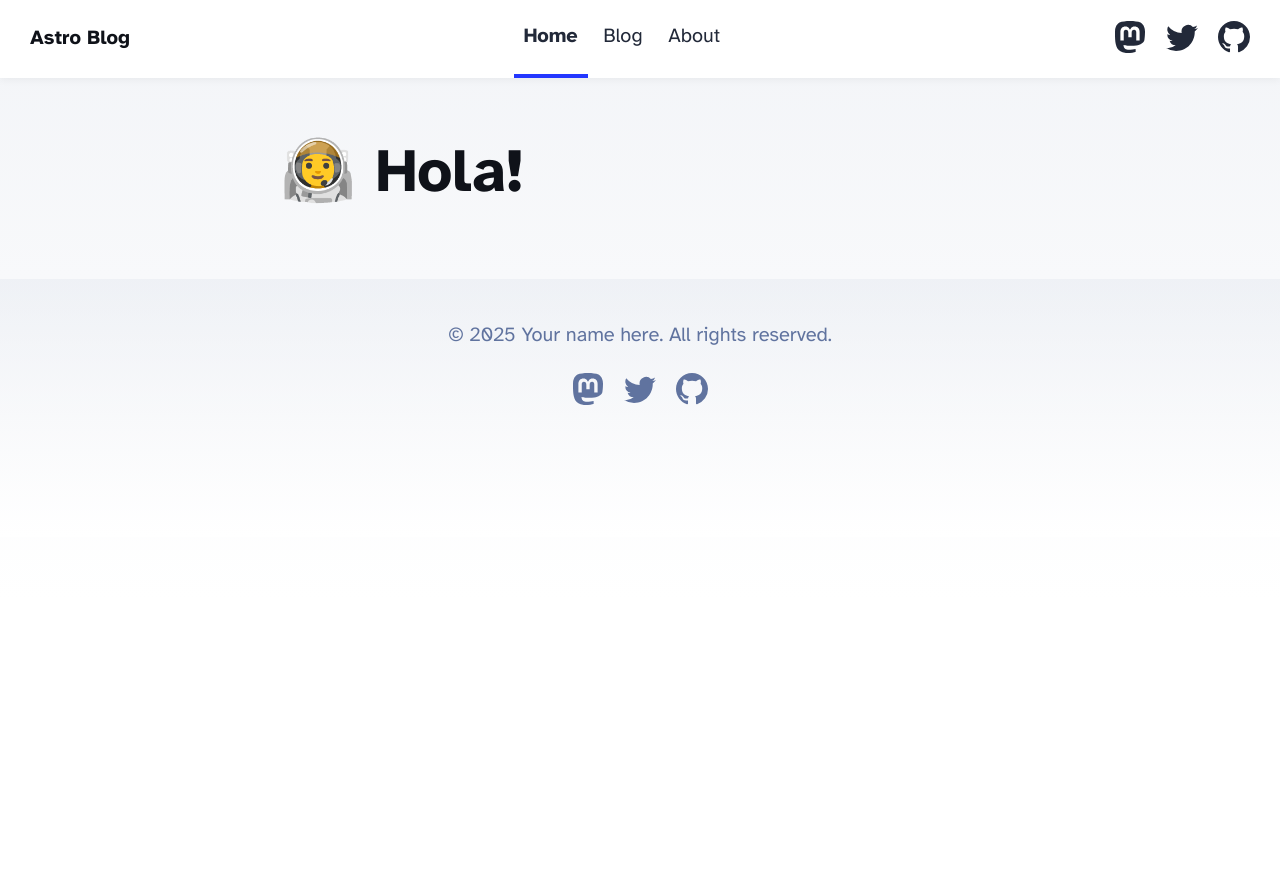
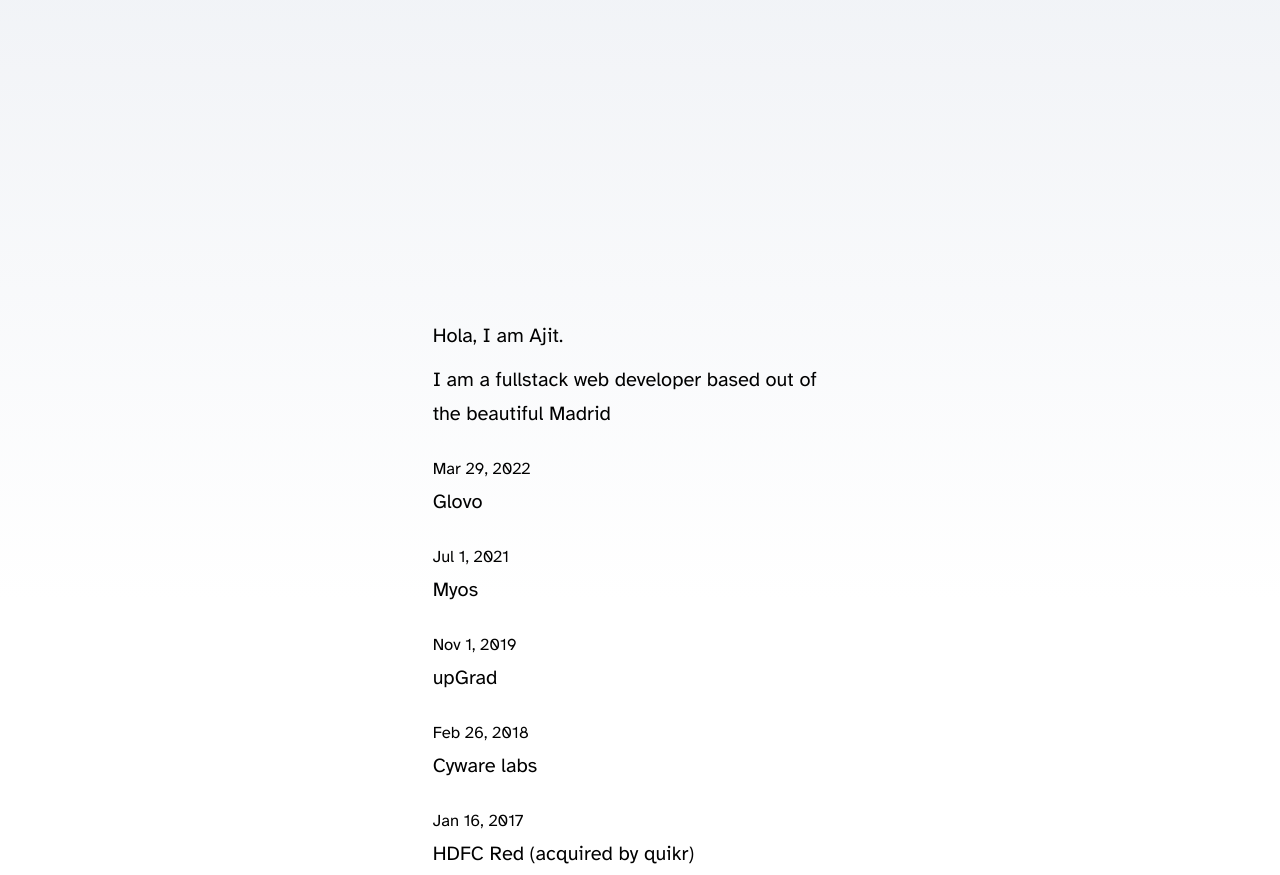
Before and after one commit to ajitsinghkamal/ajitsinghkamal.github.io, an Astro site: page / in a window 1280 px wide. Shown: the top 875 px of the page. Before the commit the page ends 800 px from the top, so only its background shows below. Built offline with nearby package versions, Linux system fonts and the light colour scheme; Astro itself is replaced by a stand-in of ours.

Commit message:
feat: update landing and sort work experience

```diff
--- a/src/components/Header.astro
+++ /dev/null
@@ -1,85 +0,0 @@
----
-import HeaderLink from './HeaderLink.astro';
-import { SITE_TITLE } from '../consts';
----
-
-<header>
-	<nav>
-		<h2><a href="/">{SITE_TITLE}</a></h2>
-		<div class="internal-links">
-			<HeaderLink href="/">Home</HeaderLink>
-			<HeaderLink href="/blog">Blog</HeaderLink>
-			<HeaderLink href="/about">About</HeaderLink>
-		</div>
-		<div class="social-links">
-			<a href="https://m.webtoo.ls/@astro" target="_blank">
-				<span class="sr-only">Follow Astro on Mastodon</span>
-				<svg viewBox="0 0 16 16" aria-hidden="true" width="32" height="32"
-					><path
-						fill="currentColor"
-						d="M11.19 12.195c2.016-.24 3.77-1.475 3.99-2.603.348-1.778.32-4.339.32-4.339 0-3.47-2.286-4.488-2.286-4.488C12.062.238 10.083.017 8.027 0h-.05C5.92.017 3.942.238 2.79.765c0 0-2.285 1.017-2.285 4.488l-.002.662c-.004.64-.007 1.35.011 2.091.083 3.394.626 6.74 3.78 7.57 1.454.383 2.703.463 3.709.408 1.823-.1 2.847-.647 2.847-.647l-.06-1.317s-1.303.41-2.767.36c-1.45-.05-2.98-.156-3.215-1.928a3.614 3.614 0 0 1-.033-.496s1.424.346 3.228.428c1.103.05 2.137-.064 3.188-.189zm1.613-2.47H11.13v-4.08c0-.859-.364-1.295-1.091-1.295-.804 0-1.207.517-1.207 1.541v2.233H7.168V5.89c0-1.024-.403-1.541-1.207-1.541-.727 0-1.091.436-1.091 1.296v4.079H3.197V5.522c0-.859.22-1.541.66-2.046.456-.505 1.052-.764 1.793-.764.856 0 1.504.328 1.933.983L8 4.39l.417-.695c.429-.655 1.077-.983 1.934-.983.74 0 1.336.259 1.791.764.442.505.661 1.187.661 2.046v4.203z"
-					></path></svg
-				>
-			</a>
-			<a href="https://twitter.com/astrodotbuild" target="_blank">
-				<span class="sr-only">Follow Astro on Twitter</span>
-				<svg viewBox="0 0 16 16" aria-hidden="true" width="32" height="32"
-					><path
-						fill="currentColor"
-						d="M5.026 15c6.038 0 9.341-5.003 9.341-9.334 0-.14 0-.282-.006-.422A6.685 6.685 0 0 0 16 3.542a6.658 6.658 0 0 1-1.889.518 3.301 3.301 0 0 0 1.447-1.817 6.533 6.533 0 0 1-2.087.793A3.286 3.286 0 0 0 7.875 6.03a9.325 9.325 0 0 1-6.767-3.429 3.289 3.289 0 0 0 1.018 4.382A3.323 3.323 0 0 1 .64 6.575v.045a3.288 3.288 0 0 0 2.632 3.218 3.203 3.203 0 0 1-.865.115 3.23 3.23 0 0 1-.614-.057 3.283 3.283 0 0 0 3.067 2.277A6.588 6.588 0 0 1 .78 13.58a6.32 6.32 0 0 1-.78-.045A9.344 9.344 0 0 0 5.026 15z"
-					></path></svg
-				>
-			</a>
-			<a href="https://github.com/withastro/astro" target="_blank">
-				<span class="sr-only">Go to Astro's GitHub repo</span>
-				<svg viewBox="0 0 16 16" aria-hidden="true" width="32" height="32"
-					><path
-						fill="currentColor"
-						d="M8 0C3.58 0 0 3.58 0 8c0 3.54 2.29 6.53 5.47 7.59.4.07.55-.17.55-.38 0-.19-.01-.82-.01-1.49-2.01.37-2.53-.49-2.69-.94-.09-.23-.48-.94-.82-1.13-.28-.15-.68-.52-.01-.53.63-.01 1.08.58 1.23.82.72 1.21 1.87.87 2.33.66.07-.52.28-.87.51-1.07-1.78-.2-3.64-.89-3.64-3.95 0-.87.31-1.59.82-2.15-.08-.2-.36-1.02.08-2.12 0 0 .67-.21 2.2.82.64-.18 1.32-.27 2-.27.68 0 1.36.09 2 .27 1.53-1.04 2.2-.82 2.2-.82.44 1.1.16 1.92.08 2.12.51.56.82 1.27.82 2.15 0 3.07-1.87 3.75-3.65 3.95.29.25.54.73.54 1.48 0 1.07-.01 1.93-.01 2.2 0 .21.15.46.55.38A8.012 8.012 0 0 0 16 8c0-4.42-3.58-8-8-8z"
-					></path></svg
-				>
-			</a>
-		</div>
-	</nav>
-</header>
-<style>
-	header {
-		margin: 0;
-		padding: 0 1em;
-		background: white;
-		box-shadow: 0 2px 8px rgba(var(--black), 5%);
-	}
-	h2 {
-		margin: 0;
-		font-size: 1em;
-	}
-
-	h2 a,
-	h2 a.active {
-		text-decoration: none;
-	}
-	nav {
-		display: flex;
-		align-items: center;
-		justify-content: space-between;
-	}
-	nav a {
-		padding: 1em 0.5em;
-		color: var(--black);
-		border-bottom: 4px solid transparent;
-		text-decoration: none;
-	}
-	nav a.active {
-		text-decoration: none;
-		border-bottom-color: var(--accent);
-	}
-	.social-links,
-	.social-links a {
-		display: flex;
-	}
-	@media (max-width: 720px) {
-		.social-links {
-			display: none;
-		}
-	}
-</style>
--- a/src/components/HeaderLink.astro
+++ /dev/null
@@ -1,24 +0,0 @@
----
-import type { HTMLAttributes } from 'astro/types';
-
-type Props = HTMLAttributes<'a'>;
-
-const { href, class: className, ...props } = Astro.props;
-const pathname = Astro.url.pathname.replace(import.meta.env.BASE_URL, '');
-const subpath = pathname.match(/[^\/]+/g);
-const isActive = href === pathname || href === '/' + (subpath?.[0] || '');
----
-
-<a href={href} class:list={[className, { active: isActive }]} {...props}>
-	<slot />
-</a>
-<style>
-	a {
-		display: inline-block;
-		text-decoration: none;
-	}
-	a.active {
-		font-weight: bolder;
-		text-decoration: underline;
-	}
-</style>
--- /dev/null
+++ b/src/components/WorkSlice.astro
@@ -0,0 +1,20 @@
+---
+import type { CollectionEntry } from "astro:content";
+import FormattedDate from "./FormattedDate.astro";
+interface Props {
+    details: CollectionEntry<"work">;
+}
+
+const { details } = Astro.props;
+---
+
+<article>
+    <small><FormattedDate date={details.data.fromDate} /></small>
+    <p>{details.data.title}</p>
+</article>
+
+<style scoped>
+    article {
+        margin-bottom: 1em;
+    }
+</style>
--- a/src/consts.ts
+++ b/src/consts.ts
@@ -1,5 +1,5 @@
 // Place any global data in this file.
 // You can import this data from anywhere in your site by using the `import` keyword.
 
-export const SITE_TITLE = 'Astro Blog';
-export const SITE_DESCRIPTION = 'Welcome to my website!';
+export const SITE_TITLE = "Ajit Singh Kamal";
+export const SITE_DESCRIPTION = "Fullstack developer";
--- a/src/content.config.ts
+++ b/src/content.config.ts
@@ -1,18 +1,14 @@
-import { glob } from 'astro/loaders';
-import { defineCollection, z } from 'astro:content';
+import { glob } from "astro/loaders";
+import { defineCollection, z } from "astro:content";
 
-const blog = defineCollection({
-	// Load Markdown and MDX files in the `src/content/blog/` directory.
-	loader: glob({ base: './src/content/blog', pattern: '**/*.{md,mdx}' }),
-	// Type-check frontmatter using a schema
-	schema: z.object({
-		title: z.string(),
-		description: z.string(),
-		// Transform string to Date object
-		pubDate: z.coerce.date(),
-		updatedDate: z.coerce.date().optional(),
-		heroImage: z.string().optional(),
-	}),
+const work = defineCollection({
+  loader: glob({ base: "./src/content/work", pattern: "**/*.{md,mdx}" }),
+  schema: z.object({
+    title: z.string(),
+    fromDate: z.coerce.date(),
+    toDate: z.coerce.date().optional(),
+    heroImage: z.string().optional(),
+  }),
 });
 
-export const collections = { blog };
+export const collections = { work };
--- a/src/content/work/first-post.md
+++ b/src/content/work/cyware.md
@@ -1,6 +1,6 @@
 ---
-title: 'First post'
+title: 'Cyware labs'
 description: 'Lorem ipsum dolor sit amet'
-pubDate: 'Jul 08 2022'
+fromDate: '26 Febuary 2018'
 heroImage: '/blog-placeholder-3.jpg'
 ---
--- /dev/null
+++ b/src/content/work/glovo.md
@@ -0,0 +1,6 @@
+---
+title: 'Glovo'
+description: 'Lorem ipsum dolor sit amet'
+fromDate: '29 March 2022'
+heroImage: '/blog-placeholder-3.jpg'
+---
--- /dev/null
+++ b/src/content/work/hdfc.md
@@ -0,0 +1,6 @@
+---
+title: 'HDFC Red (acquired by quikr)'
+description: 'Lorem ipsum dolor sit amet'
+fromDate: '16 Jan 2017'
+heroImage: '/blog-placeholder-3.jpg'
+---
--- /dev/null
+++ b/src/content/work/myos.md
@@ -0,0 +1,6 @@
+---
+title: 'Myos'
+fromDate: 'July 2021'
+toDate: '07 March 2022'
+heroImage: '/blog-placeholder-3.jpg'
+---
--- /dev/null
+++ b/src/content/work/upgrad.md
@@ -0,0 +1,6 @@
+---
+title: 'upGrad'
+fromDate: 'November 2019'
+toDate: '01 May 2021'
+heroImage: '/blog-placeholder-3.jpg'
+---
--- a/src/pages/index.astro
+++ b/src/pages/index.astro
@@ -1,8 +1,14 @@
 ---
 import BaseHead from "../components/BaseHead.astro";
-import Header from "../components/Header.astro";
 import Footer from "../components/Footer.astro";
 import { SITE_TITLE, SITE_DESCRIPTION } from "../consts";
+import { getCollection } from "astro:content";
+import WorkSlice from "../components/WorkSlice.astro";
+
+const workExperiences = await getCollection("work");
+const orderedWorkExperiences = workExperiences.toSorted(
+    (a, b) => b.data.fromDate.getFullYear() - a.data.fromDate.getFullYear(),
+);
 ---
 
 <!doctype html>
@@ -11,10 +17,48 @@
         <BaseHead title={SITE_TITLE} description={SITE_DESCRIPTION} />
     </head>
     <body>
-        <Header />
         <main>
-            <h1>🧑‍🚀 Hola!</h1>
+            <header>
+                <p class="greeting">Hola,</p>
+                <h1 class="title">I am Ajit.</h1>
+                <p class="prose">
+                    I am a fullstack web developer based out of the beautiful
+                    Madrid
+                </p>
+            </header>
+            <section>
+                <ul>
+                    {
+                        orderedWorkExperiences.map((work) => (
+                            <li>
+                                <WorkSlice details={work} />
+                            </li>
+                        ))
+                    }
+                </ul>
+            </section>
         </main>
         <Footer />
     </body>
 </html>
+
+<style scoped>
+    h1 {
+        font-size: 1em;
+        font-weight: 500;
+    }
+    h1,
+    p {
+        margin-bottom: 0.5em;
+    }
+    main {
+        width: 32ch;
+        max-width: calc(100% - 2em);
+        margin: auto;
+        padding: 40dvh 1em 3em;
+    }
+    .greeting,
+    .title {
+        display: inline-block;
+    }
+</style>
--- /dev/null
+++ b/src/styles/fonts.css
@@ -0,0 +1,14 @@
+@font-face {
+    font-family: "Atkinson";
+    src: url("/fonts/atkinson-regular.woff") format("woff");
+    font-weight: 400;
+    font-style: normal;
+    font-display: swap;
+}
+@font-face {
+    font-family: "Atkinson";
+    src: url("/fonts/atkinson-bold.woff") format("woff");
+    font-weight: 700;
+    font-style: normal;
+    font-display: swap;
+}
--- a/src/styles/global.css
+++ b/src/styles/global.css
@@ -1,37 +1,9 @@
-/*
-  The CSS in this style tag is based off of Bear Blog's default CSS.
-  https://github.com/HermanMartinus/bearblog/blob/297026a877bc2ab2b3bdfbd6b9f7961c350917dd/templates/styles/blog/default.css
-  License MIT: https://github.com/HermanMartinus/bearblog/blob/master/LICENSE.md
- */
+@import "fonts.css";
+@import "theme.css";
+@import "reset.css";
 
-:root {
-	--accent: #2337ff;
-	--accent-dark: #000d8a;
-	--black: 15, 18, 25;
-	--gray: 96, 115, 159;
-	--gray-light: 229, 233, 240;
-	--gray-dark: 34, 41, 57;
-	--gray-gradient: rgba(var(--gray-light), 50%), #fff;
-	--box-shadow:
-		0 2px 6px rgba(var(--gray), 25%), 0 8px 24px rgba(var(--gray), 33%),
-		0 16px 32px rgba(var(--gray), 33%);
-}
-@font-face {
-	font-family: 'Atkinson';
-	src: url('/fonts/atkinson-regular.woff') format('woff');
-	font-weight: 400;
-	font-style: normal;
-	font-display: swap;
-}
-@font-face {
-	font-family: 'Atkinson';
-	src: url('/fonts/atkinson-bold.woff') format('woff');
-	font-weight: 700;
-	font-style: normal;
-	font-display: swap;
-}
 body {
-	font-family: 'Atkinson', sans-serif;
+    font-family: "Atkinson", sans-serif;
     margin: 0;
     padding: 0;
     text-align: left;
@@ -40,116 +12,6 @@
     word-wrap: break-word;
     overflow-wrap: break-word;
     color: rgb(var(--gray-dark));
-	font-size: 20px;
+    font-size: 1.25rem;
     line-height: 1.7;
 }
-main {
-	width: 720px;
-	max-width: calc(100% - 2em);
-	margin: auto;
-	padding: 3em 1em;
-}
-h1,
-h2,
-h3,
-h4,
-h5,
-h6 {
-	margin: 0 0 0.5rem 0;
-	color: rgb(var(--black));
-	line-height: 1.2;
-}
-h1 {
-	font-size: 3.052em;
-}
-h2 {
-	font-size: 2.441em;
-}
-h3 {
-	font-size: 1.953em;
-}
-h4 {
-	font-size: 1.563em;
-}
-h5 {
-	font-size: 1.25em;
-}
-strong,
-b {
-	font-weight: 700;
-}
-a {
-	color: var(--accent);
-}
-a:hover {
-	color: var(--accent);
-}
-p {
-	margin-bottom: 1em;
-}
-.prose p {
-	margin-bottom: 2em;
-}
-textarea {
-	width: 100%;
-	font-size: 16px;
-}
-input {
-	font-size: 16px;
-}
-table {
-	width: 100%;
-}
-img {
-	max-width: 100%;
-	height: auto;
-	border-radius: 8px;
-}
-code {
-	padding: 2px 5px;
-	background-color: rgb(var(--gray-light));
-	border-radius: 2px;
-}
-pre {
-	padding: 1.5em;
-	border-radius: 8px;
-}
-pre > code {
-	all: unset;
-}
-blockquote {
-	border-left: 4px solid var(--accent);
-	padding: 0 0 0 20px;
-	margin: 0px;
-	font-size: 1.333em;
-}
-hr {
-	border: none;
-	border-top: 1px solid rgb(var(--gray-light));
-}
-@media (max-width: 720px) {
-	body {
-		font-size: 18px;
-	}
-	main {
-		padding: 1em;
-	}
-}
-
-.sr-only {
-	border: 0;
-	padding: 0;
-	margin: 0;
-	position: absolute !important;
-	height: 1px;
-	width: 1px;
-	overflow: hidden;
-	/* IE6, IE7 - a 0 height clip, off to the bottom right of the visible 1px box */
-	clip: rect(1px 1px 1px 1px);
-	/* maybe deprecated but we need to support legacy browsers */
-	clip: rect(1px, 1px, 1px, 1px);
-	/* modern browsers, clip-path works inwards from each corner */
-	clip-path: inset(50%);
-	/* added line to stop words getting smushed together (as they go onto separate lines and some screen readers do not understand line feeds as a space */
-	white-space: nowrap;
-}
--- /dev/null
+++ b/src/styles/reset.css
@@ -0,0 +1,38 @@
+h1,
+h2,
+h3,
+h4,
+h5,
+h6 {
+    margin: 0 0 0.5rem 0;
+    color: rgb(var(--black));
+    line-height: 1.2;
+}
+
+strong,
+b {
+    font-weight: 700;
+}
+
+a {
+    color: var(--accent);
+}
+
+a:hover {
+    color: var(--accent);
+}
+
+p {
+    margin: 0;
+}
+
+img {
+    max-width: 100%;
+    height: auto;
+    border-radius: 8px;
+}
+
+ul {
+    list-style: none;
+    padding: 0;
+}
--- /dev/null
+++ b/src/styles/theme.css
@@ -0,0 +1,13 @@
+:root {
+    --accent: #2337ff;
+    --accent-dark: #000d8a;
+    --black: oklch(0.18 0.0152 266.74);
+    --gray: oklch(0.56 0.0724 266.12);
+    --gray-light: oklch(0.93 0.0104 261.79);
+    --gray-dark: oklch(0.28 0.0313 266.12);
+    --gray-gradient: oklch(from var(--gray-light) l c h / 0.5), #fff;
+    --box-shadow:
+        0 2px 6px oklch(from var(--gray) l c h / 0.25),
+        0 8px 24px oklch(from var(--gray) l c h / 0.33),
+        0 16px 32px oklch(from var(--gray) l c h / 0.33);
+}
```
Also changed, not shown: README.md. Lines whose indentation alone changed are shown as unchanged.
